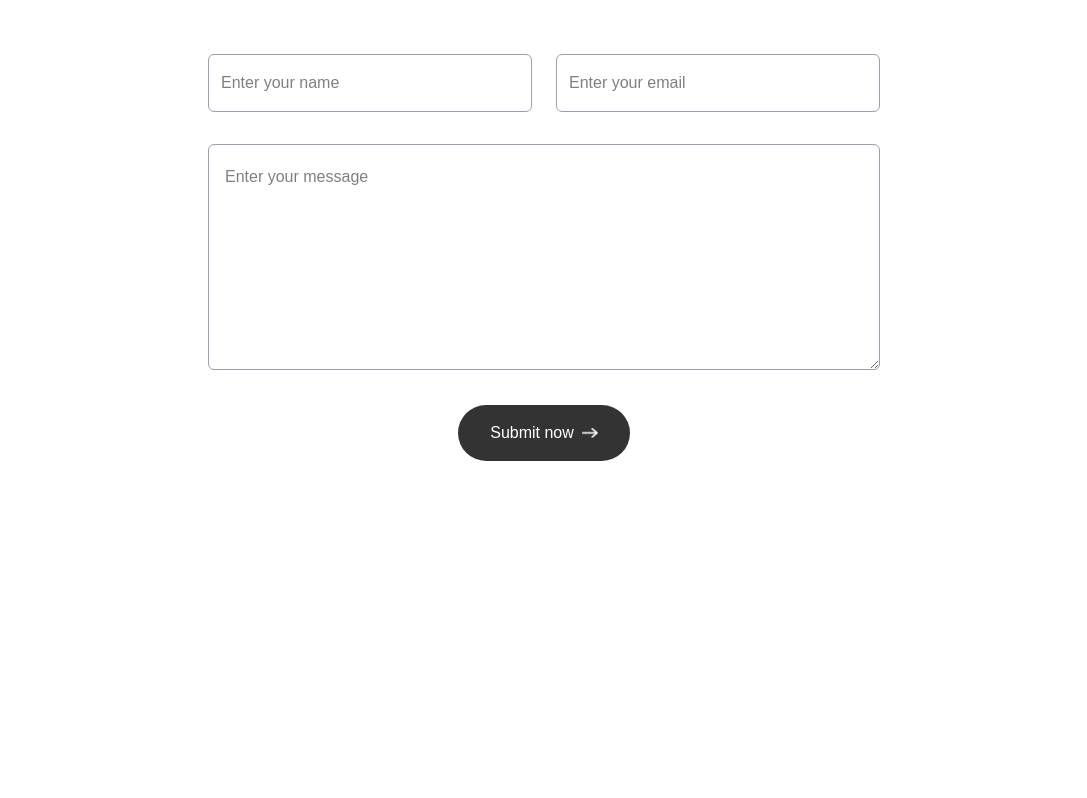
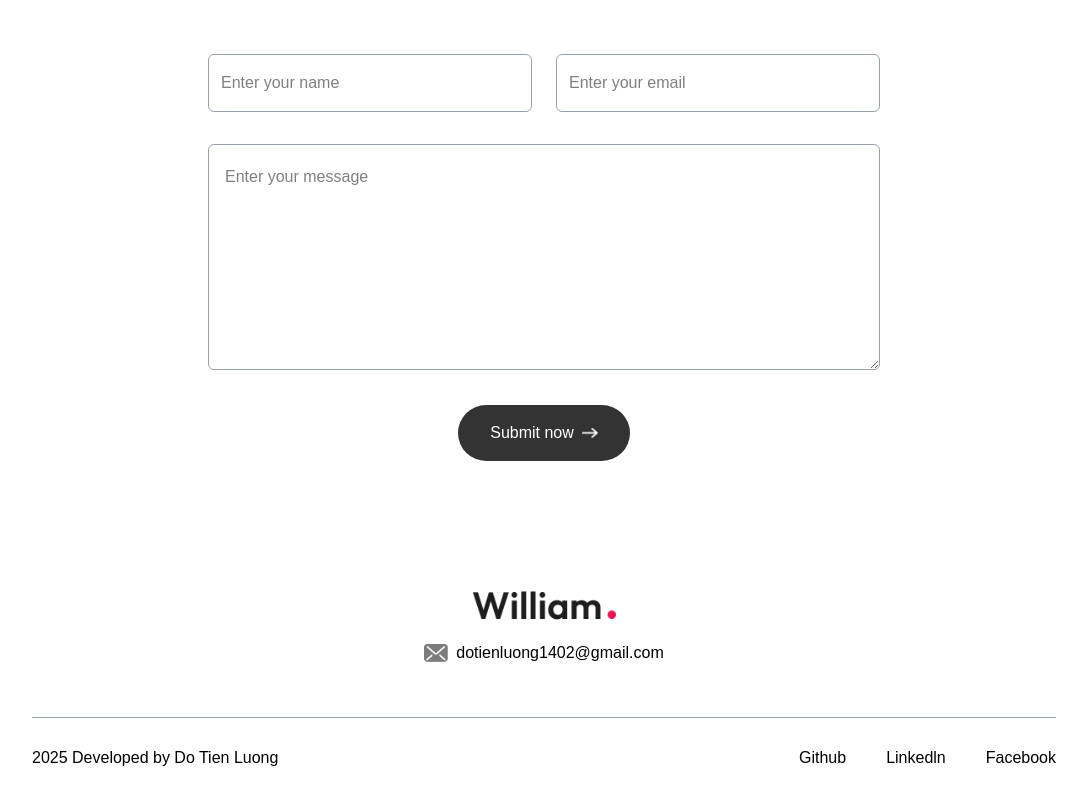
Before and after one commit to DoTienLuong/DTL_Portfolio, a Next.js app: page / in a window 1280 px wide. Shown: the part 3271-4069 px from the top of the page, without its empty margins (96-1183 px from the left). Before the commit the page ends 3772 px from the top, so only its background shows below. Built offline with nearby package versions, Linux system fonts and the light colour scheme; a web font is replaced by a local one.

Commit message:
Update: Hoan thanh footer

```diff
--- /dev/null
+++ b/app/components/Footer.jsx
@@ -0,0 +1,27 @@
+import { assets } from '@/assets/assets'
+import Image from 'next/image'
+import React from 'react'
+
+const Footer = () => {
+  return (
+    <div className='mt-20'>
+      <div className='text-center'>
+        <Image src={assets.logo} alt='logofooter' className='w-36 mx-auto mb-2' />
+        <div className='w-max flex items-center gap-2 mx-auto'>
+            <Image src={assets.mail_icon} alt='' className='w-6'/>
+            dotienluong1402@gmail.com
+        </div>
+      </div>
+      <div className='text-center sm:flex items-center justify-between border-t border-gray-400 mx-[10%] mt-12 py-6'>
+        <p>2025 Developed by Do Tien Luong</p>
+        <ul className='flex items-center justify-center gap-10 mt-4 sm:mt-0'>
+            <li><a target='_blank' href="linkgithub">Github</a></li>
+            <li><a target='_blank' href="linkgithub">Linkedln</a></li>
+            <li><a target='_blank' href="linkgithub">Facebook</a></li>
+        </ul>
+      </div>
+    </div>
+  )
+}
+
+export default Footer
--- a/app/page.js
+++ b/app/page.js
@@ -1,5 +1,6 @@
 import About from "./components/About";
 import Contact from "./components/Contact";
+import Footer from "./components/Footer";
 import Header from "./components/Header";
 import NavBar from "./components/NavBar";
 import Services from "./components/Services";
@@ -13,6 +14,7 @@
       <Services />
       <Work />
       <Contact />
+      <Footer />
     </>
   );
 }
```
